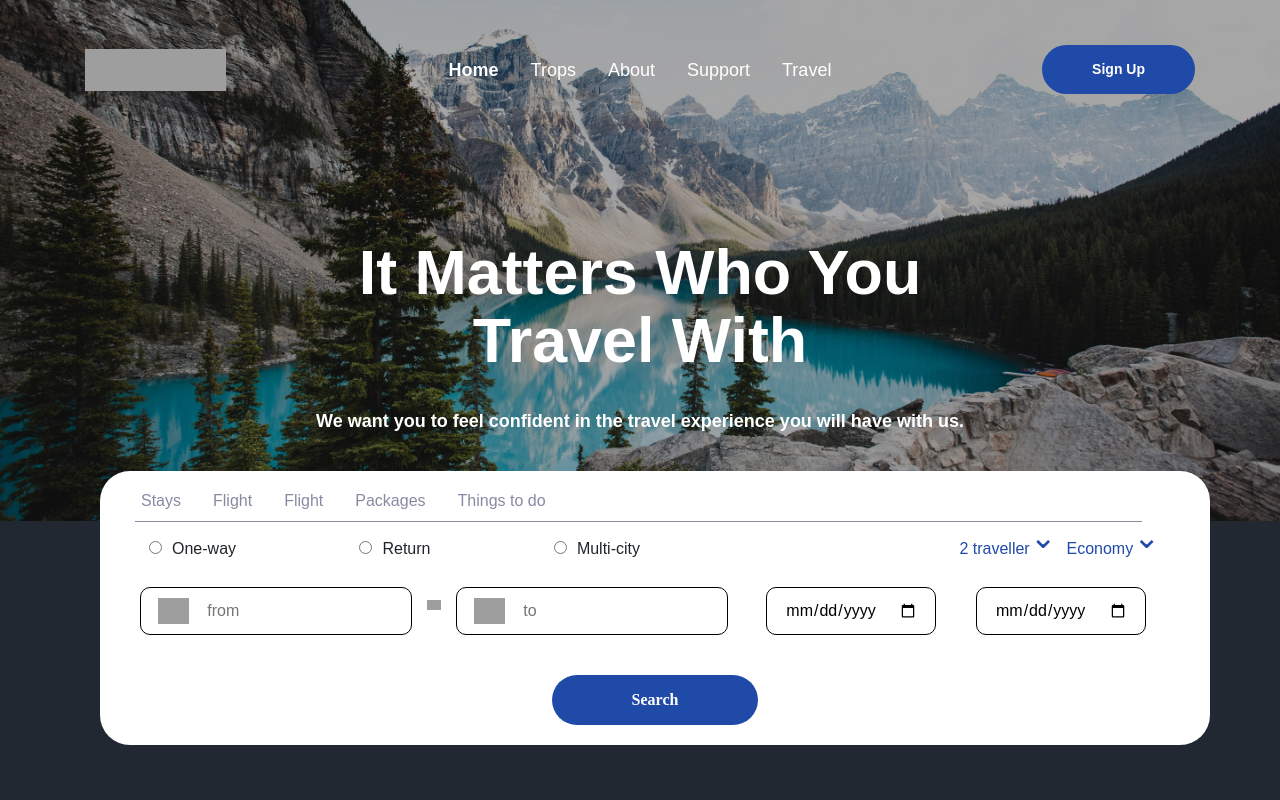
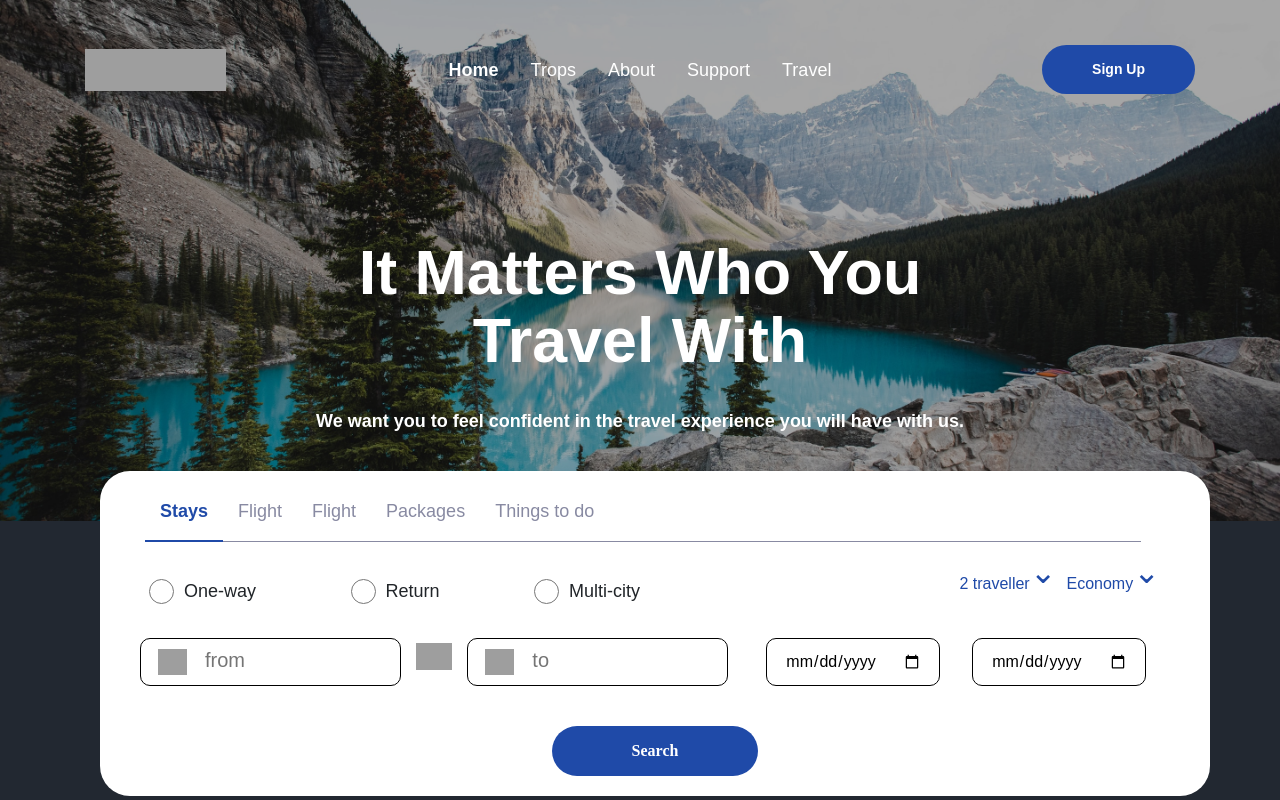
Before and after one commit to rabbimov-x/expidias, a React (Create React App) app: page / in a window 1280 px wide. Shown: the top 800 px of the page. Built offline with nearby package versions, Linux system fonts and the light colour scheme; grey boxes are pictures that could not be loaded.

Commit message:
1400- dan katta ekkranga to'girlandi

```diff
--- a/src/components/Navbar/Navbar.jsx
+++ b/src/components/Navbar/Navbar.jsx
@@ -3,7 +3,7 @@ import "./navbar.scss"
 
 const Navbar = ()=>{
     return(
-        <div className="Navbar container">
+        <div className=" container cr Navbar">
 
          <div className="row ">
              <div className="col-xl-3 col-lg-3 d-flex pb-4 pb-md-0">
--- a/src/components/Navbar/navbar.scss
+++ b/src/components/Navbar/navbar.scss
@@ -1,8 +1,7 @@
 .Navbar {
-  padding: 45px 0 45px 0;
-
   .row {
     align-items: center;
+    padding: 45px 0 45px 0;
 
     .logo {
       width: 140.62px;
--- a/src/components/SreachContainer/SearchContainer.jsx
+++ b/src/components/SreachContainer/SearchContainer.jsx
@@ -11,7 +11,7 @@ const SearchContainer = ()=>{
     // },[fly ])
     return(
         <div className="SearchContainer">
-             <div className="container">
+             <div className="container crin">
 
 
         <ul className="nav">
@@ -27,7 +27,7 @@ const SearchContainer = ()=>{
             <div className="tab-pane active" id="all">
 
                 <section>
-                    <form   action="/action_page.php" className="formAll container">
+                    <form   action="/action_page.php" className="formAll container crbig">
                         <div className="row">
 
 
@@ -52,7 +52,7 @@ const SearchContainer = ()=>{
                                         <p>2 traveller 	</p>
                                         <h2>&#8964;</h2>
                                         <div className="dropdounin">
-                                            <ul className="nav flex-column">
+                                            <ul className="nav flex-column pl-0">
                                                 <li className="nav-item"> <span className="nav-link">1 Toshkent </span></li>
                                                 <li className="nav-item"> <span className="nav-link">2 Toshkent</span></li>
                                                 <li className="nav-item"> <span className="nav-link">3 Toshkent</span></li>
@@ -63,7 +63,7 @@ const SearchContainer = ()=>{
                                         <p>Economy</p>
                                         <h2>&#8964;</h2>
                                         <div className="dropdounin">
-                                            <ul className="nav flex-column">
+                                            <ul className="nav flex-column pl-0">
                                                 <li className="nav-item"> <span className="nav-link">1 Toshkent</span></li>
                                                 <li className="nav-item"> <span className="nav-link">2 Toshkent</span></li>
                                                 <li className="nav-item"> <span className="nav-link">3 Toshkent</span></li>
@@ -71,7 +71,7 @@ const SearchContainer = ()=>{
                                         </div>
                                     </div>
                             </div>
-                            <div className="col-12 d-flex flex-wrap  p-0 ">
+                            <div className="col-12 d-flex flex-wrap  p-0  pt-xl-3">
                                 <div className="col-12 col-xl-7 d-md-flex justify-content-center">
                                     <div className="input-city">
                                         <img src="./assets/images/svg/fly.svg" className="pr-3" alt="" />
@@ -93,7 +93,7 @@ const SearchContainer = ()=>{
                                     </div>
                                 </div>
                                 <div className=" col-12 col-md-12 col-xl-5  d-md-flex justify-content-center justify-content-xl-between  ">
-                                <div className="input-city ml-2 mr-2">
+                                <div className="input-city ml-2 mr-2 mr-xl-4    ">
                                     <input type="date"  className="form-data" required />
                                 </div>
                                 <div className="input-city ml-2 mr-md-4 mr-2">
--- a/src/components/SreachContainer/SearchContainer.scss
+++ b/src/components/SreachContainer/SearchContainer.scss
@@ -7,16 +7,40 @@
   padding: 10px 10px 20px 10px;
   z-index: 2;
 
+  .w3-half {
+    display: flex;
+    align-items: center;
+    label {
+      margin: 0;
+      font-size: 14px;
+      @media (min-width: 1200px) {
+        font-size: 18px;
+      }
+    }
+  }
+  .nav {
+    padding-left: 20px;
+  }
   .check-bok {
     border-color: blue;
     border: 1px solid blue;
     margin-right: 10px;
+
+    @media (min-width: 1200px) {
+      width: 25px;
+      height: 25px;
+    }
   }
   .nav-link {
     color: var(--cl-grey);
 
     @media (max-width: 576px) {
       font-size: 12px;
+    }
+    @media (min-width: 1200px) {
+      font-size: 18px;
+      line-height: 24px;
+      padding: 18px 15px;
     }
   }
   .input-city {
@@ -41,6 +65,16 @@
     select:focus {
       outline: none;
     }
+
+    @media (min-width: 1200px) {
+      width: 45%;
+
+      input {
+        &::placeholder {
+          font-size: 20px;
+        }
+      }
+    }
   }
   .replace {
     width: 37px;
@@ -55,11 +89,14 @@
     }
   }
   .line {
-    width: 95%;
+    width: 94%;
     background-color: #888aa2;
     height: 1px;
-    margin-left: 10px;
+    margin-left: 20px;
     margin-bottom: 15px;
+    @media (min-width: 1200px) {
+      margin: 0 0 30px 20px;
+    }
   }
 
   .nav-item1 {
@@ -88,7 +125,7 @@
     }
   }
 
-  .active {
+  .acteve {
     .nav-link {
       color: var(--cl-blue);
       font-weight: bolder;
@@ -132,10 +169,14 @@
       background-color: var(--cl-white);
       top: 20px;
       left: 0px;
-      width: 100%;
+      width: 105%;
       font-size: 12px;
       font-family: "Montserrat", sans-serif;
       transition: all 0.1 linear;
+
+      span {
+        padding: 10px 5px;
+      }
 
       .nav-link {
         &:hover {
--- a/src/index.css
+++ b/src/index.css
@@ -1,50 +1,61 @@
-@import url('https://fonts.googleapis.com/css2?family=Poppins:wght@100&display=swap');
+@import url("https://fonts.googleapis.com/css2?family=Poppins:wght@100&display=swap");
 
-.font-black{
-    font-family: "Montserrat-Black" ,  sans-serif ;
+.font-black {
+  font-family: "Montserrat-Black", sans-serif;
 }
 
-.font-Light{
-    font-family: "Montserrat-Light" ,  sans-serif ;
+.font-Light {
+  font-family: "Montserrat-Light", sans-serif;
 }
 
-.font-Regular{
-    font-family: "Montserrat-Regular" ,  sans-serif ;
+.font-Regular {
+  font-family: "Montserrat-Regular", sans-serif;
 }
 
-.font-Medium{
-    font-family: "Montserrat-Medium" ,  sans-serif ;
+.font-Medium {
+  font-family: "Montserrat-Medium", sans-serif;
 }
 
-.font-Bold{
-    font-family: "Montserrat-Bold" ,  sans-serif ;
+.font-Bold {
+  font-family: "Montserrat-Bold", sans-serif;
 }
 
-.font-SemiBold{
-    font-family: "Montserrat-SemiBold" ,  sans-serif ;
+.font-SemiBold {
+  font-family: "Montserrat-SemiBold", sans-serif;
 }
 :root {
-  --cl-blue:#1F4AA8;
-  --cl-white:#FFFFFF;
+  --cl-blue: #1f4aa8;
+  --cl-white: #ffffff;
   --cl-bg: #222831;
-  --cl-footer: #133B5C;
-  --cl-grey:  #888AA2;
+  --cl-footer: #133b5c;
+  --cl-grey: #888aa2;
   --cl-black: #000000;
-
 }
 
 body {
   margin: 0;
-  font-family: -apple-system, BlinkMacSystemFont, 'Segoe UI', 'Roboto', 'Oxygen',
-    'Ubuntu', 'Cantarell', 'Fira Sans', 'Droid Sans', 'Helvetica Neue',
+  font-family: -apple-system, BlinkMacSystemFont, "Segoe UI", "Roboto", "Oxygen",
+    "Ubuntu", "Cantarell", "Fira Sans", "Droid Sans", "Helvetica Neue",
     sans-serif;
   -webkit-font-smoothing: antialiased;
   -moz-osx-font-smoothing: grayscale;
 }
 
-
-
 code {
-  font-family: source-code-pro, Menlo, Monaco, Consolas, 'Courier New',
+  font-family: source-code-pro, Menlo, Monaco, Consolas, "Courier New",
     monospace;
 }
+
+@media (min-width: 1400px) {
+  .cr {
+    max-width: 100% !important;
+    padding: 0 115px !important;
+  }
+  .crin {
+    max-width: 100% !important;
+    padding: 0 60px !important;
+  }
+  .crbig {
+    max-width: 100% !important;
+  }
+}
--- a/src/pages/Home/Home.jsx
+++ b/src/pages/Home/Home.jsx
@@ -21,7 +21,7 @@ const Home = ()=>{
                     <div className="headerBg"></div>
                     <div className="row">
                         <Navbar/>
-                        <div className="container">
+                        <div className="container cr">
                             <div className="row text-center">
                             <p className="travel-h ">It Matters Who You Travel With  </p>
                             <p className="travel-p">
@@ -36,7 +36,7 @@ const Home = ()=>{
                 <div className="main container-fluid">
 
                     <div className="row">
-                        <div className="container">
+                        <div className="container cr">
                             <div className="row">
                             <div className="col-12 d-flex justify-content-center">
                                 <div className="col-12">
@@ -67,7 +67,7 @@ const Home = ()=>{
                         </div>
                         <div className="col-12 d-flex justify-content-center align-items-center">
                           <button className="download-img-btn">
-                              <img src="./assets/images/png/google_play.png" alt="error"/>
+                              <img src="./assets/images/png/google.jpg" alt="error"/>
                           </button>
                           <button className="download-img-btn">
                               <img src="./assets/images/png/app_store.png" alt="error"/>
--- a/src/pages/Home/home.scss
+++ b/src/pages/Home/home.scss
@@ -9,6 +9,7 @@
     @media (max-width: 1335px) {
       background-size: auto;
     }
+
     .bg-img-header {
       width: 100%;
       height: 100%;
@@ -123,9 +124,8 @@
       border-radius: 10px;
 
       img {
-        @media (max-width: 768px) {
-          transform: scale(0.7);
-        }
+        width: 100%;
+        height: 100%;
       }
 
       border: 0;
```
Also changed, not shown: public/assets/images/png/google.jpg (added), src/index.js (line endings or trailing spaces).
